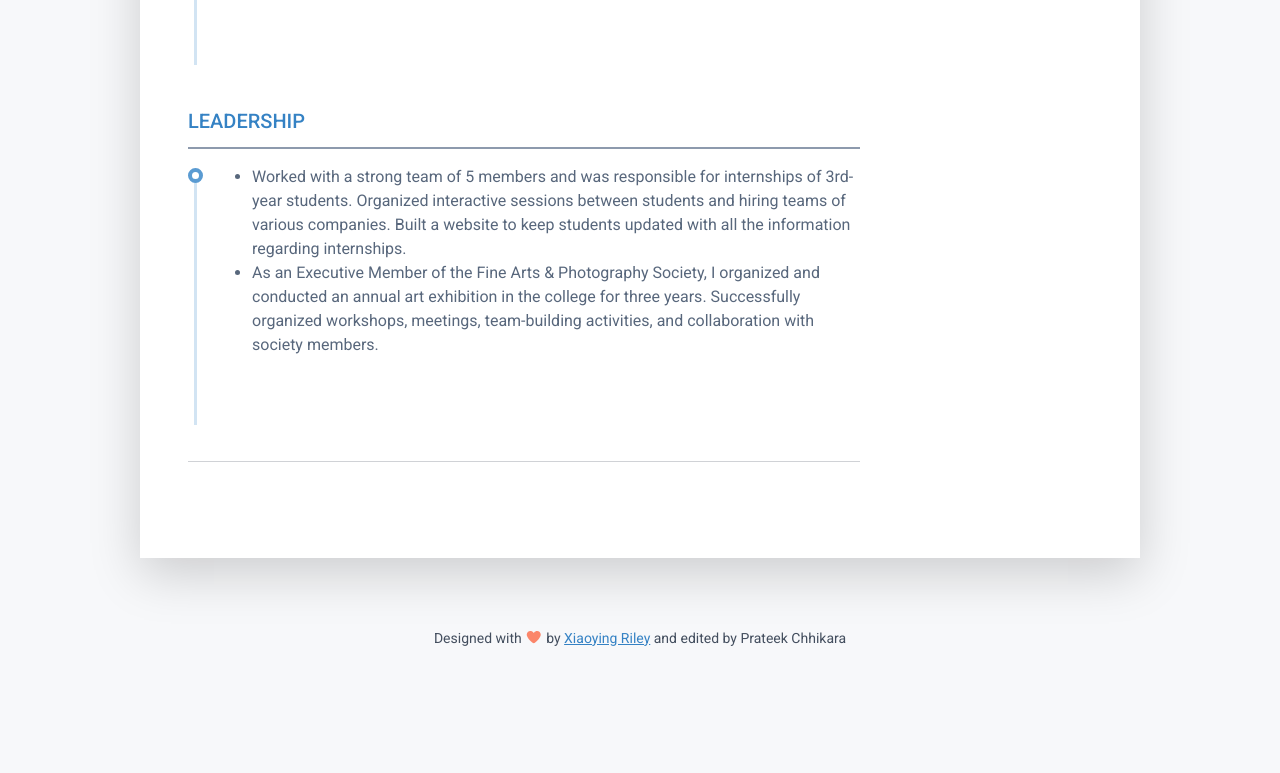
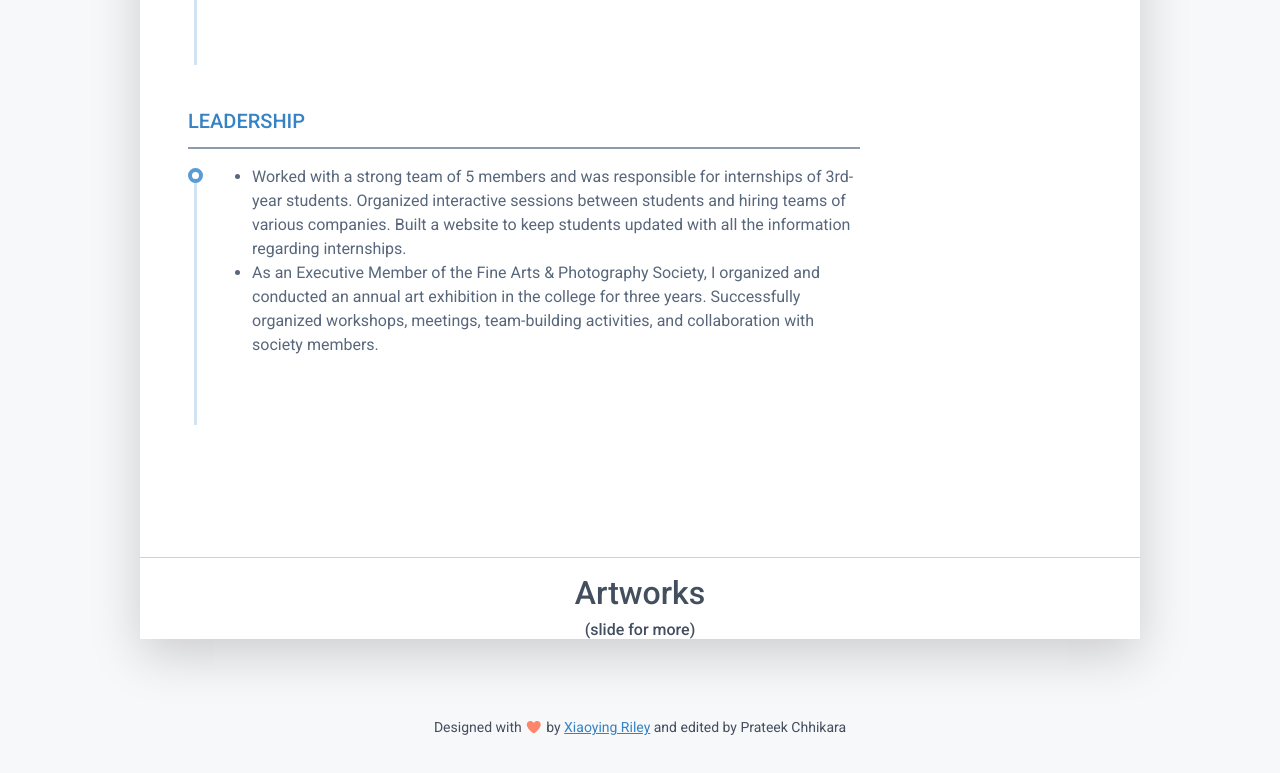
Before and after one commit to prateekchhikara/new_website, a plain HTML site: page index.html in a window 1280 px wide. Shown: the part 3698-4471 px from the top of the page. Before the commit the page ends 4396 px from the top, so only its background shows below. Drawn offline with Linux system fonts and the light colour scheme.

Commit message:
few changes

```diff
--- a/index.html
+++ b/index.html
@@ -330,10 +330,6 @@
 									</article>
 								</div>
 							</div>
-						<br>
-						<hr>
-						<script src="https://apps.elfsight.com/p/platform.js" defer></script>
-						<div class="elfsight-app-26dc1e75-32f4-4501-b21d-23f379c52184"></div>
 
 
 				    </div>
@@ -452,6 +448,14 @@
 		    </div><!--//resume-body-->
 
 
+				<br>
+				<hr>
+				<center>
+					<h2>Artworks </h2> <h6>(slide for more)</h6>
+					<script src="https://apps.elfsight.com/p/platform.js" defer></script>
+				<div class="elfsight-app-26dc1e75-32f4-4501-b21d-23f379c52184"></div>
+				</center>
+
 	    </div>
     </article>
 
```
Lines whose indentation alone changed are shown as unchanged.
